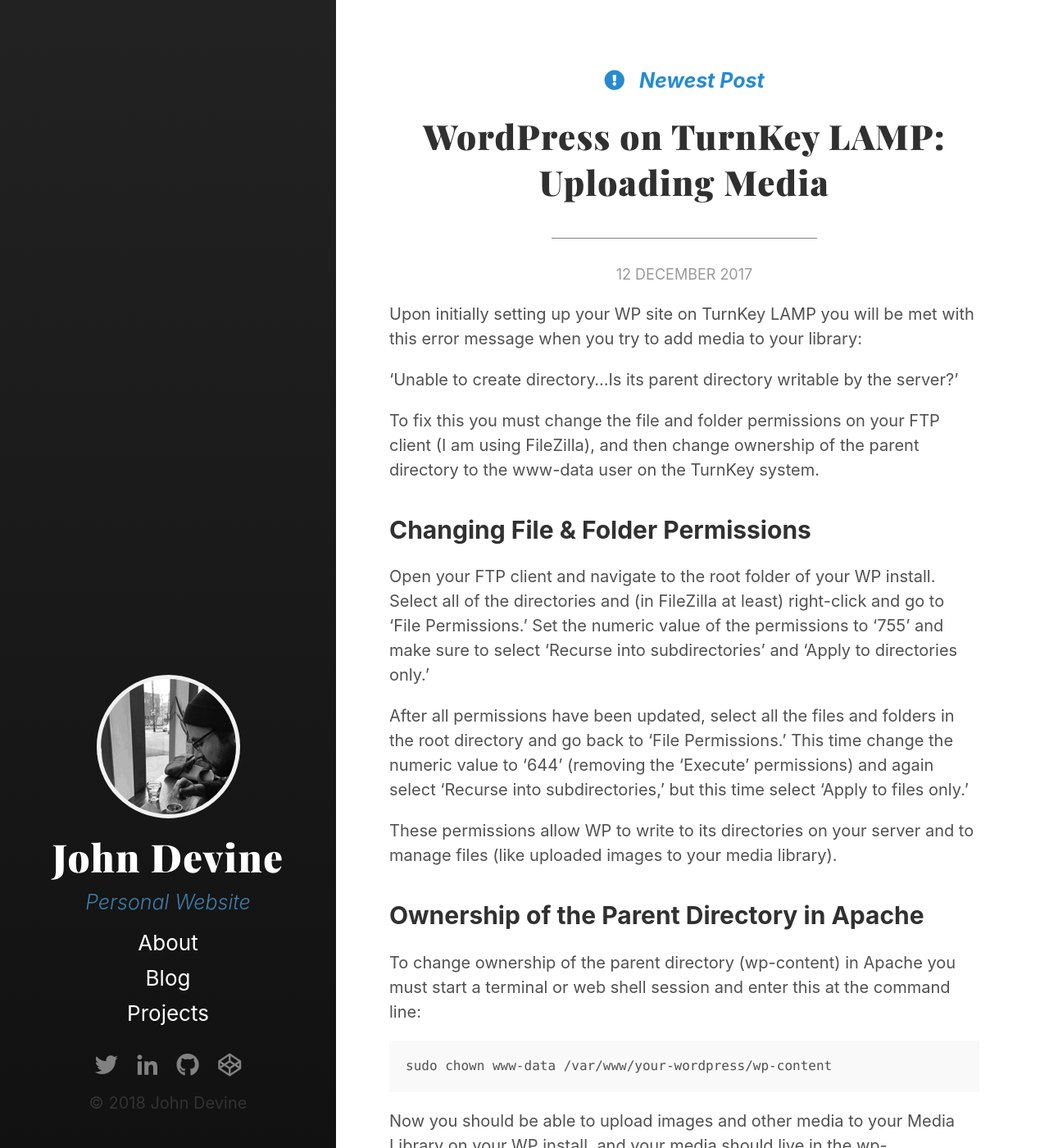
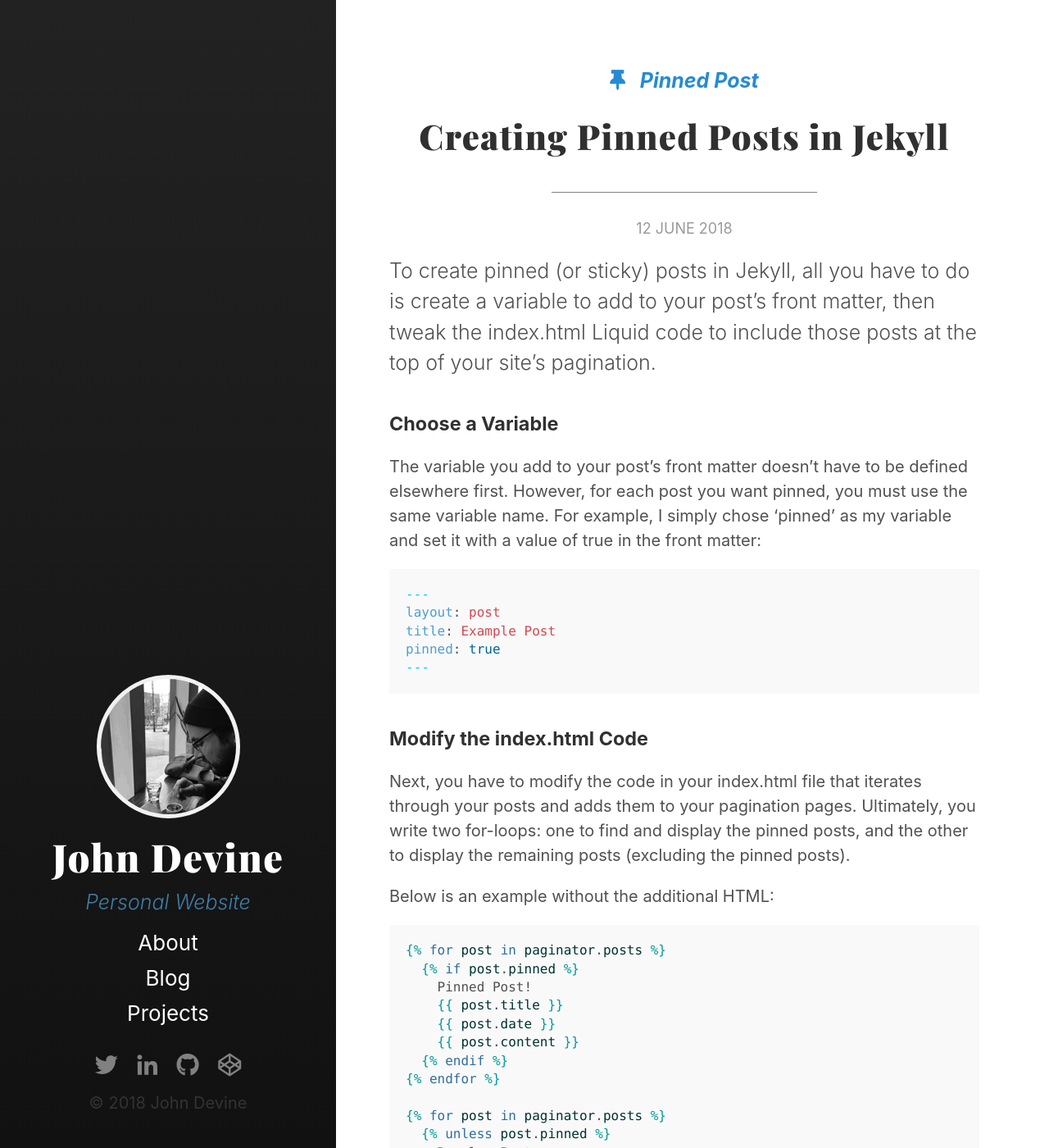
Before and after one commit to AdsonBatista/jpatrickdevine.github.io, a Jekyll site: the page built from index.html, in a window 1280 px wide and 1400 px high. Shown: the whole window at 82% size. Built offline with Jekyll 4.4.1, drawn with Linux system fonts in a browser that asks for light colours; the list of posts is cut into pages by our own code; some of the changed text lies outside the part shown.

Commit message:
Update some info; change title of post

````diff
--- /dev/null
+++ b/_posts/2018-06-12-Creating-Pinned-Posts-in-Jekyll.md
@@ -0,0 +1,53 @@
+---
+layout: post
+title: Creating Pinned Posts in Jekyll
+pinned: true
+---
+
+<p class="lead">
+To create pinned (or sticky) posts in Jekyll, all you have to do is create a variable to add to your post’s front matter, then tweak the index.html Liquid code to include those posts at the top of your site’s pagination.
+</p>
+
+### Choose a Variable
+
+The variable you add to your post's front matter doesn't have to be defined elsewhere first. However, for each post you want pinned, you must use the same variable name. For example, I simply chose 'pinned' as my variable and set it with a value of true in the front matter:
+
+```md
+---
+layout: post
+title: Example Post
+pinned: true
+---
+```
+
+### Modify the index.html Code
+
+Next, you have to modify the code in your index.html file that iterates through your posts and adds them to your pagination pages. Ultimately, you write two for-loops: one to find and display the pinned posts, and the other to display the remaining posts (excluding the pinned posts).
+
+Below is an example without the additional HTML:
+
+```liquid
+{% raw %}{% for post in paginator.posts %}
+  {% if post.pinned %}
+    Pinned Post!
+    {{ post.title }}
+    {{ post.date }}
+    {{ post.content }}
+  {% endif %}
+{% endfor %}
+
+{% for post in paginator.posts %}
+  {% unless post.pinned %}
+    Regular Post.
+    {{ post.title }}
+    {{ post.date }}
+    {{ post.content }}
+  {% endunless %}
+{% endfor %}{% endraw %}
+```
+
+These two for-loops simply either include pinned posts, or don't include pinned posts. The block of code including pinned posts is first so that those posts appear first. It's that simple. The only other thing to do is to style a heading or emphasized text above the pinned post which prominently displays 'Pinned Post' or some other indicator.
+
+Here is an example from my theme [Hydeaway](https://github.com/jpatrickdevine/hydeaway/):
+
+{% gist 274f780d234bb1b694e1dfe65b7b17c7 index.html %}
````
Also changed, not shown: about.md (+2 -2 lines), assets/img/mfs-social-icons/twitter35-5.jpg (added).
